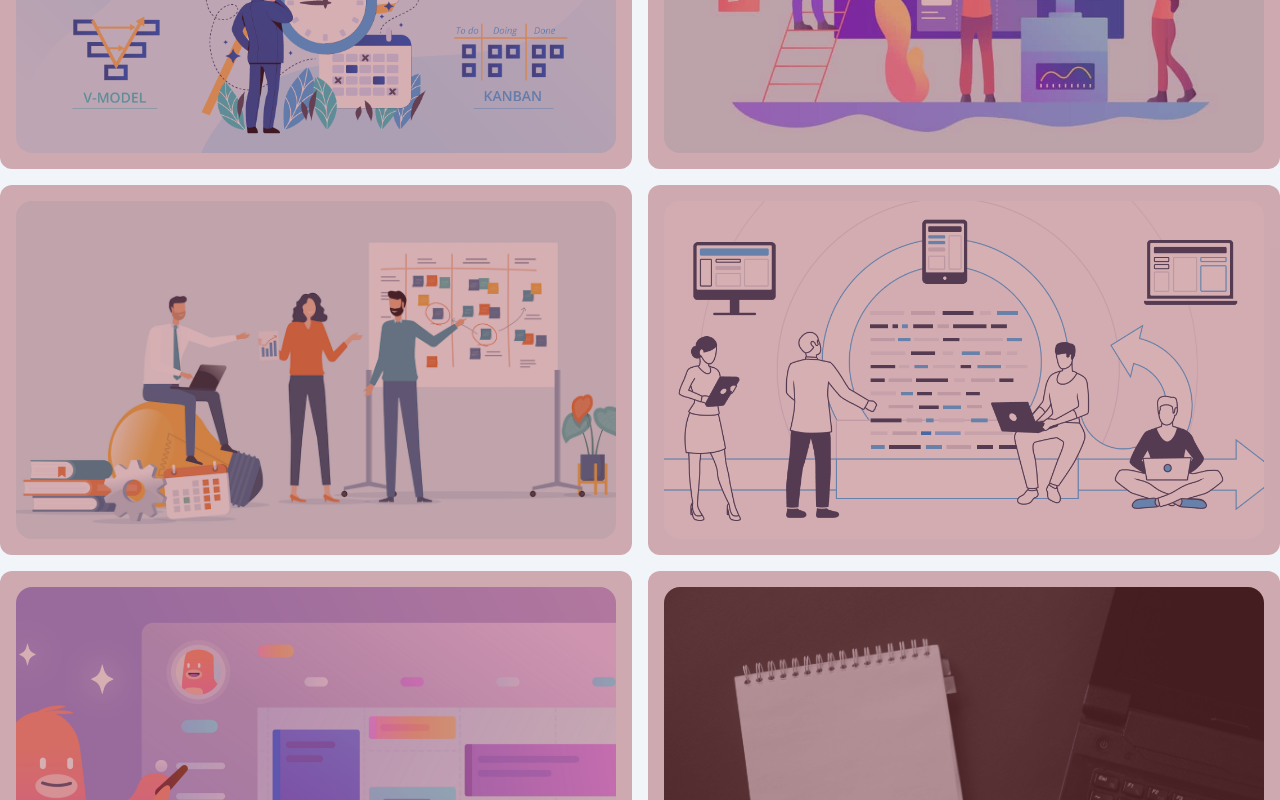
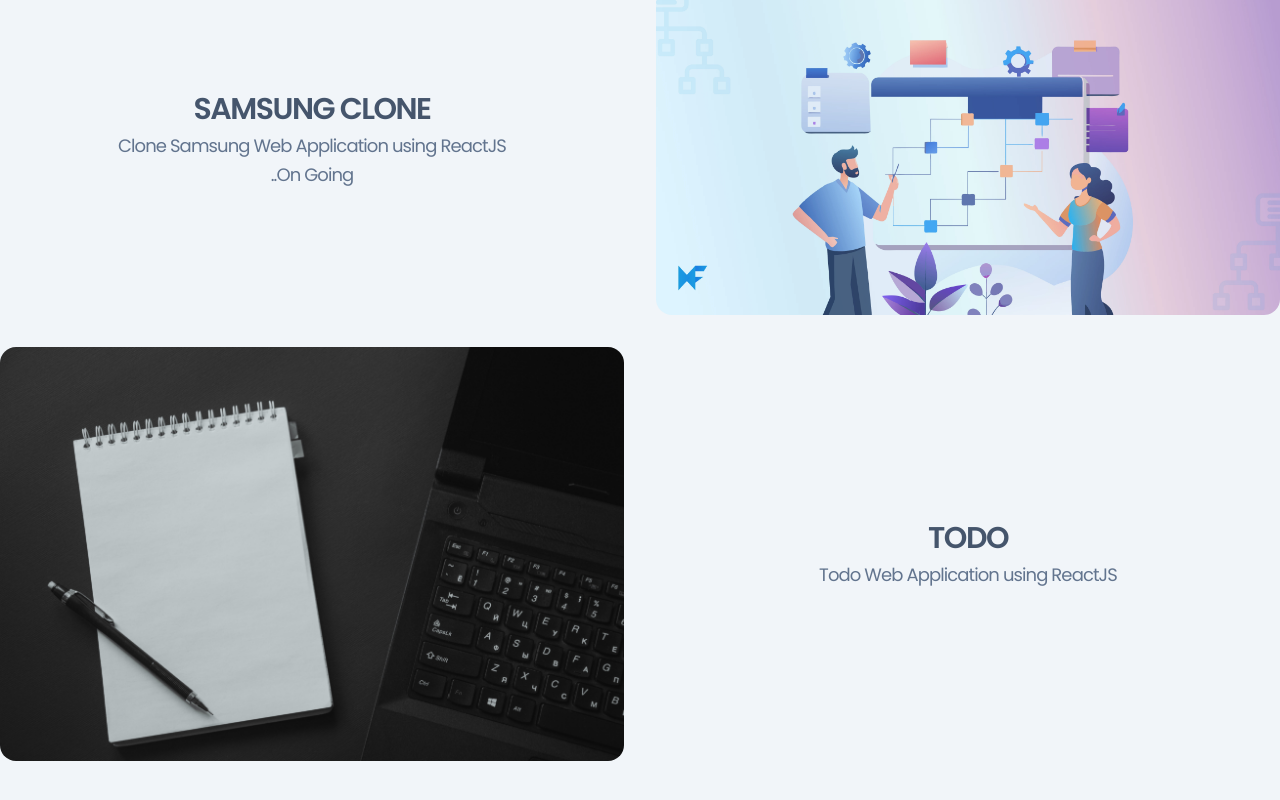
Before and after one commit to Zardd99/Porfolio, a React (Vite) app: page / in a window 1280 px wide. Shown: the part 2040-2840 px from the top of the page. Built offline with nearby package versions, Linux system fonts and the light colour scheme.

Commit message:
Add project link

```diff
--- a/src/components/Img-grid/ImageGrid.jsx
+++ b/src/components/Img-grid/ImageGrid.jsx
@@ -1,24 +1,34 @@
 import "./ImageGrid.css";
 
 import { useEffect, useRef } from "react";
-import img from "../../assets/Feature.jpg";
-import project1 from "../../assets/Feature.jpg";
-import project2 from "../../assets/Project2.webp";
-import project3 from "../../assets/Project3.webp";
-import project4 from "../../assets/Project4.jpeg";
-import project5 from "../../assets/Project5.png";
-import project6 from "../../assets/Project6.png";
-import project7 from "../../assets/Project7.png";
+// import img from "../../assets/Feature.jpg";
+import project1 from "../../assets/Project2.webp";
+import project2 from "../../assets/Feature.jpg";
+// import project3 from "../../assets/Project3.webp";
+// import project4 from "../../assets/Project4.jpeg";
+// import project5 from "../../assets/Project5.png";
+// import project6 from "../../assets/Project6.png";
+// import project7 from "../../assets/Project7.png";
 
 const images = [
   project1,
   project2,
-  project3,
-  project4,
-  project5,
-  project6,
-  project7,
-  img,
+  // project3,
+  // project4,
+  // project5,
+  // project6,
+  // project7,
+  // img,
+];
+const links = [
+  {
+    link: "",
+    title: "Samsung Clones",
+  },
+  {
+    link: "https://todo-seven-rouge.vercel.app/",
+    title: "Todo List",
+  },
 ];
 
 const ImageGrid = () => {
@@ -64,7 +74,10 @@
             src={src}
             alt={`Project ${index + 1}`}
           />
-          <div className="absolute inset-0 bg-[rgba(152,56,65,0.4)] transition duration-300 ease-in-out hover:bg-[rgba(152,56,65,0.1)]"></div>
+          <div
+            className="absolute inset-0 bg-[rgba(152,56,65,0.4)] transition duration-300 ease-in-out hover:bg-[rgba(152,56,65,0.1)] hover:cursor-pointer"
+            onClick={() => window.open(links[index]?.link)}
+          ></div>
         </div>
       ))}
     </div>
--- a/src/components/Project/Project.jsx
+++ b/src/components/Project/Project.jsx
@@ -45,13 +45,14 @@
               Samsung Clone
             </h4>
             <p className="text-slate-500 text-[0.5rem] sm:text-xs md:text-sm lg:text-base xl:text-lg font-light tracking-tighter leading-[0.9rem] text-center">
-              Clone Samsung Web Application using ReactJS
+              Clone Samsung Web Application using ReactJS <br /> <br /> ..On
+              Going
             </p>
           </div>
           <div className="flex flex-col items-center justify-center order-2 md:order-none">
             <img
               ref={(el) => (imageRefs.current[0] = el)}
-              className="object-cover rounded-2xl opacity-0 transform transition duration-1000 ease-in-out"
+              className="object-cover rounded-2xl opacity-0 transform transition duration-1000 ease-in-out hover:cursor-pointer"
               src={img}
               alt="Todo App"
             />
@@ -60,17 +61,20 @@
           <div className="flex flex-col items-center justify-center order-4 md:order-none">
             <img
               ref={(el) => (imageRefs.current[1] = el)}
-              className="object-cover rounded-2xl opacity-0 transform transition duration-1000 ease-in-out"
+              className="object-cover rounded-2xl opacity-0 transform transition duration-1000 ease-in-out hover:cursor-pointer"
               src={img2}
               alt="Calculator App"
+              onClick={() =>
+                window.open("https://todo-seven-rouge.vercel.app/")
+              }
             />
           </div>
           <div className="flex flex-col items-center justify-center order-3 md:order-none">
             <h4 className="text-slate-600 text-base sm:text-lg md:text-xl lg:text-2xl xl:text-3xl font-semibold uppercase mb-4">
-              Calculator App
+              Todo
             </h4>
             <p className="text-slate-500 text-[0.5rem] sm:text-xs md:text-sm lg:text-base xl:text-lg font-light tracking-tighter leading-[0.9rem] text-center">
-              Calculator Web Application using ReactJS
+              Todo Web Application using ReactJS
             </p>
           </div>
         </div>
```
